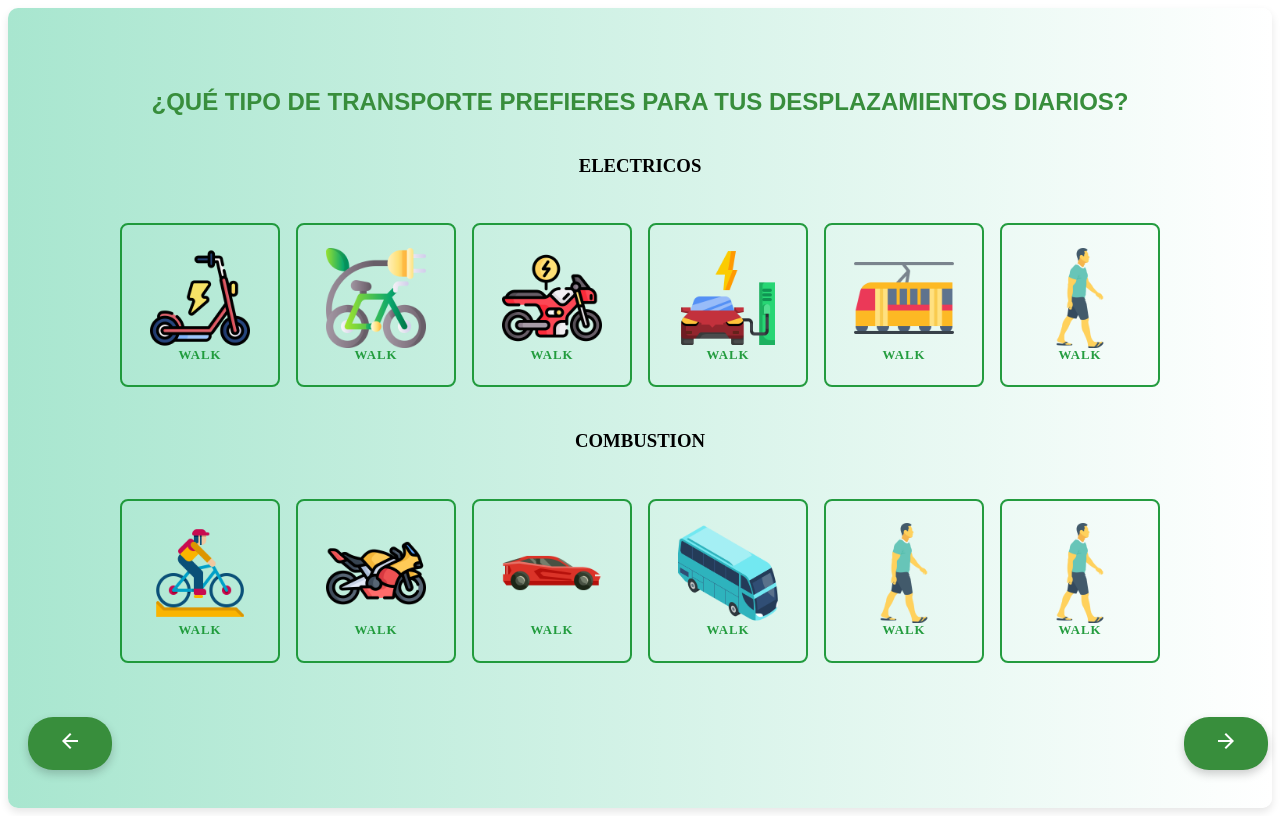
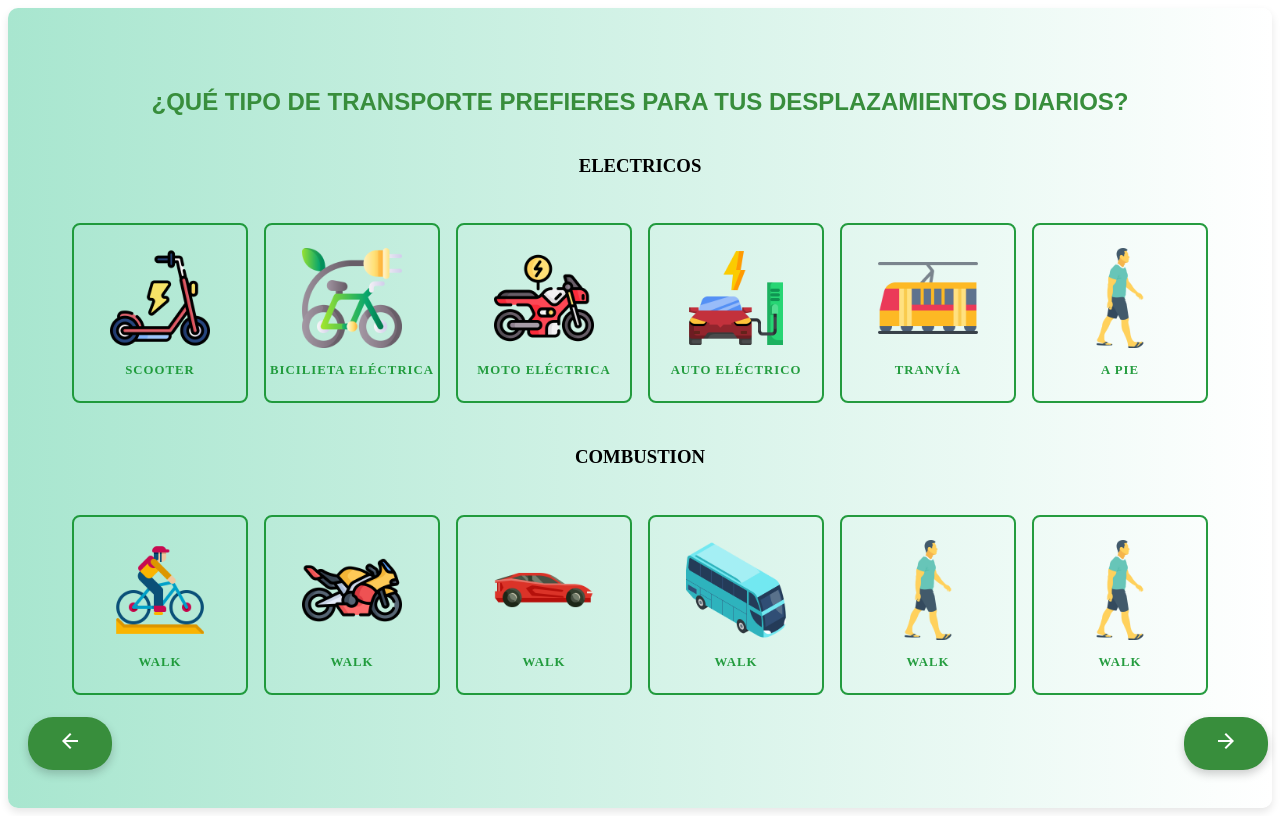
Before and after one commit to Christian1091/ProyectoEducomunicacional, an Angular app: page /home/secctionThree in a window 1280 px wide. Built offline with nearby package versions, Linux system fonts and the light colour scheme.

Commit message:
Se garega funcionalidad a los radio buttons para visualizar los valores de la secciones tres y cuatro

```diff
--- a/src/app/pages/secction-four/secction-four.component.ts
+++ b/src/app/pages/secction-four/secction-four.component.ts
@@ -8,8 +8,16 @@ import { Router } from '@angular/router';
   styleUrl: './secction-four.component.css'
 })
 export class SecctionFourComponent {
-
+  selectedOption: string = '';
 
   constructor(private router: Router) {}
 
+  // RECUPERA LOS VALORES DE LA SECCION TRES
+  ngOnInit() {
+    // Acceder a los datos enviados a través del router state
+    const navigation = this.router.getCurrentNavigation();
+    if (navigation?.extras.state) {
+      this.selectedOption = navigation.extras.state['selectedOption'];
+    }
+  }
 }
--- a/src/app/pages/secction-three/secction-three.component.css
+++ b/src/app/pages/secction-three/secction-three.component.css
@@ -62,9 +62,13 @@
 
 .input-container {
     position: relative;
-    height: 10rem;
-    width: 10rem;
+    height: 11rem;
+    width: 11rem;
     margin: 0.5rem;
+}
+
+.texto {
+    margin-top: 15px;
 }
 
 .input-container input {
--- a/src/app/pages/secction-three/secction-three.component.html
+++ b/src/app/pages/secction-three/secction-three.component.html
@@ -1,4 +1,4 @@
-<form>
+<form (ngSubmit)="onSubmit()" #formulario="ngForm">
     <div class="plataforma-container">
         <h2 class="titulo">¿Qué tipo de transporte prefieres para tus desplazamientos diarios?</h2>
 
@@ -10,50 +10,50 @@
                 <div class="radio-tile-group">
 
                     <div class="input-container">
-            <input id="walk" type="radio" name="radio">
+                        <input id="walk" type="radio" name="radio" value="Scooter" [(ngModel)]="selectedOption">
                         <div class="radio-tile">
                             <img src="../../../assets/icons/scooter.png" alt="Scooter">
-              <label for="walk">Walk</label>
+                            <label class="texto" for="walk">Scooter</label>
                         </div>
                     </div>
 
                     <div class="input-container">
-            <input id="walk" type="radio" name="radio">
+                        <input id="walk" type="radio" name="radio" value="Bicicleta Eléctrica" [(ngModel)]="selectedOption">
                         <div class="radio-tile">
                             <img src="../../../assets/icons/bicicletaElec.png" alt="Scooter">
-              <label for="walk">Walk</label>
+                            <label class="texto" for="walk">Bicilieta Eléctrica</label>
                         </div>
                     </div>
 
                     <div class="input-container">
-            <input id="walk" type="radio" name="radio">
+                        <input id="walk" type="radio" name="radio" value="Moto Eléctrica" [(ngModel)]="selectedOption">
                         <div class="radio-tile">
                             <img src="../../../assets/icons/motoElec.png" alt="Scooter">
-              <label for="walk">Walk</label>
+                            <label class="texto" for="walk">Moto Eléctrica</label>
                         </div>
                     </div>
 
                     <div class="input-container">
-            <input id="walk" type="radio" name="radio">
+                        <input id="walk" type="radio" name="radio" value="Auto Eléctrico" [(ngModel)]="selectedOption">
                         <div class="radio-tile">
                             <img src="../../../assets/icons/autoElec.png" alt="Scooter">
-              <label for="walk">Walk</label>
+                            <label class="texto" for="walk">Auto Eléctrico</label>
                         </div>
                     </div>
 
                     <div class="input-container">
-            <input id="walk" type="radio" name="radio">
+                        <input id="walk" type="radio" name="radio" value="Tranvía" [(ngModel)]="selectedOption">
                         <div class="radio-tile">
                             <img src="../../../assets/icons/tranvia.png" alt="Scooter">
-              <label for="walk">Walk</label>
+                            <label class="texto" for="walk">Tranvía</label>
                         </div>
                     </div>
 
                     <div class="input-container">
-            <input id="walk" type="radio" name="radio">
+                        <input id="walk" type="radio" name="radio" value="A Pie" [(ngModel)]="selectedOption">
                         <div class="radio-tile">
                             <img src="../../../assets/icons/hombre.png" alt="Scooter">
-              <label for="walk">Walk</label>
+                            <label class="texto" for="walk">A Pie</label>
                         </div>
                     </div>
 
@@ -69,7 +69,7 @@
                         <input id="walk" type="radio" name="radio">
                         <div class="radio-tile">
                             <img src="../../../assets/icons/bicicleta.png" alt="Bicicleta">
-              <label for="walk">Walk</label>
+                            <label class="texto" for="walk">Walk</label>
                         </div>
                     </div>
 
@@ -77,7 +77,7 @@
                         <input id="walk" type="radio" name="radio">
                         <div class="radio-tile">
                             <img src="../../../assets/icons/moto.png" alt="Moto">
-              <label for="walk">Walk</label>
+                            <label class="texto" for="walk">Walk</label>
                         </div>
                     </div>
 
@@ -85,7 +85,7 @@
                         <input id="walk" type="radio" name="radio">
                         <div class="radio-tile">
                             <img src="../../../assets/icons/carro.png" alt="Auto">
-              <label for="walk">Walk</label>
+                            <label class="texto" for="walk">Walk</label>
                         </div>
                     </div>
 
@@ -93,7 +93,7 @@
                         <input id="walk" type="radio" name="radio">
                         <div class="radio-tile">
                             <img src="../../../assets/icons/autobus.png" alt="Bus">
-              <label for="walk">Walk</label>
+                            <label class="texto" for="walk">Walk</label>
                         </div>
                     </div>
 
@@ -101,7 +101,7 @@
                         <input id="walk" type="radio" name="radio">
                         <div class="radio-tile">
                             <img src="../../../assets/icons/hombre.png" alt="Scooter">
-              <label for="walk">Walk</label>
+                            <label class="texto" for="walk">Walk</label>
                         </div>
                     </div>
 
@@ -109,7 +109,7 @@
                         <input id="walk" type="radio" name="radio">
                         <div class="radio-tile">
                             <img src="../../../assets/icons/hombre.png" alt="Scooter">
-              <label for="walk">Walk</label>
+                            <label class="texto" for="walk">Walk</label>
                         </div>
                     </div>
 
@@ -122,7 +122,7 @@
             <button (click)="goBackSeccionTwo()" class="boton-home">
         <span class="material-icons">arrow_back</span>
       </button>
-      <button (click)="goToNextSeccionFour()" class="boton-siguiente">
+            <button type="submit" class="boton-siguiente">
         <span class="material-icons">arrow_forward</span>
       </button>
         </div>
--- a/src/app/pages/secction-three/secction-three.component.ts
+++ b/src/app/pages/secction-three/secction-three.component.ts
@@ -8,6 +8,8 @@ import { Router } from '@angular/router';
 })
 export class SecctionThreeComponent {
 
+  selectedOption: string = '';
+
   constructor (private router: Router){}
 
   goToNextSeccionFour() {
@@ -17,6 +19,25 @@ export class SecctionThreeComponent {
   goBackSeccionTwo() {
     this.router.navigateByUrl('/home/secctionTwo');
   }
+  onSubmit() {
+    // Aquí obtenemos el valor seleccionado del radio button
+    // Ya que estamos usando ngModel, lo podemos acceder directamente
+    console.log("Ha seleccionado la opcion ==> " + this.selectedOption);
+    // Navegamos a la siguiente sección, pasando los datos por el router
+    // De preferencia, utiliza un servicio para almacenar datos globalmente.
+    this.router.navigate(['/home/secctionFour'], {
+      state: { selectedOption: this.selectedOption },
+    });
+  }
 
+  // RECUPERA VALORES DE LA SECCION DOS
+  ngOnInit() {
+    // Acceder a los datos enviados a través del router state
+    const navigation = this.router.getCurrentNavigation();
+    if (navigation?.extras.state) {
+      this.selectedOption = navigation.extras.state['selectedOption'];
+    }
+    //console.log('Valor seleccionado: ' + this.selectedOption);
+  }
 
 }
--- a/src/app/pages/secction-two/secction-two.component.ts
+++ b/src/app/pages/secction-two/secction-two.component.ts
@@ -26,20 +26,24 @@ export class SecctionTwoComponent {
 
   goToNextSeccionThree() {
     //this.router.navigateByUrl('/home/secctionThree');
-    this.calcularValor();
+    //this.calcularValor();
   }
 
   goBackSeccionOne() {
     this.router.navigateByUrl('/home/secctionOne');
   }
 
-  ngOnInit() {
-    // Acceder a los datos enviados a través del router state
-    const navigation = this.router.getCurrentNavigation();
-    if (navigation?.extras.state) {
-      this.selectedOption = navigation.extras.state['selectedOption'];
-    }
-    //console.log('Valor seleccionado: ' + this.selectedOption);
+  onSubmit() {
+    // Aquí obtenemos el valor seleccionado del radio button
+    // Ya que estamos usando ngModel, lo podemos acceder directamente
+    console.log("Ha seleccionado la opcion ==> " + this.selectedOption);
+    const result = parseInt(this.selectedOption) * 2;
+    console.log("Calculado IDA - VUELTA ==> " + result);
+    // Navegamos a la siguiente sección, pasando los datos por el router
+    // De preferencia, utiliza un servicio para almacenar datos globalmente.
+    this.router.navigate(['/home/secctionThree'], {
+      state: { selectedOption: this.selectedOption },
+    });
   }
 
 }
```
Also changed, not shown: src/app/pages/secction-two/secction-two.component.html (+13 -13 lines). Lines whose indentation alone changed are shown as unchanged.
